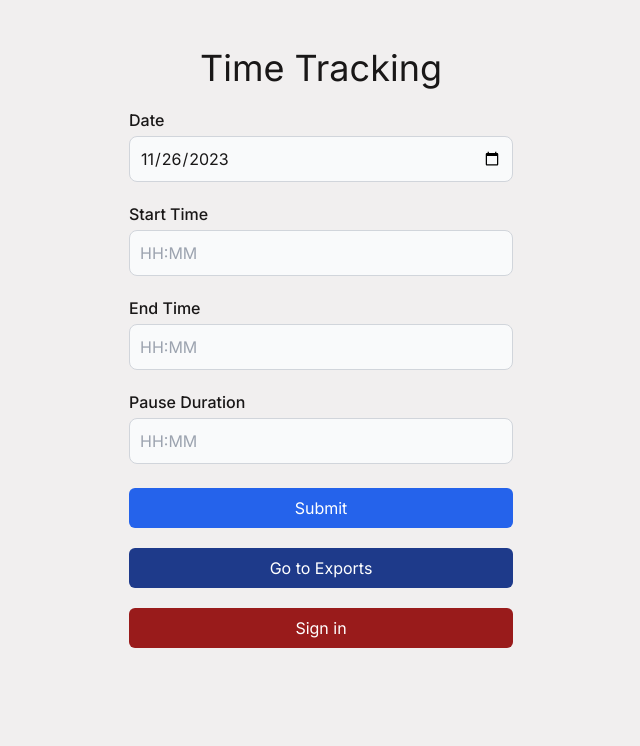
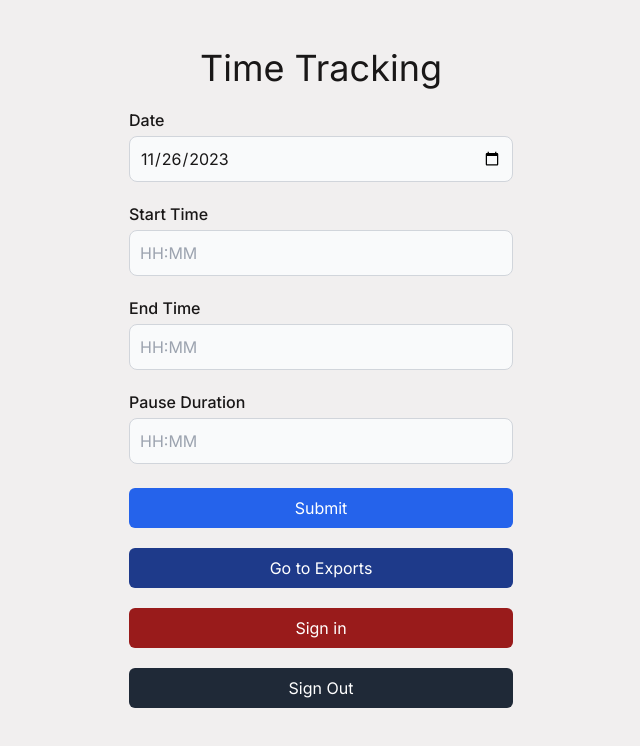
Before and after one commit to mariskoch/TimeTracking, a Next.js app: page / in a window 1280 px wide. Shown: the top 746 px of the page, without its empty margins (319-959 px from the left). Built offline with nearby package versions, Linux system fonts and the light colour scheme.

Commit message:
added signout button

```diff
--- a/app/page.tsx
+++ b/app/page.tsx
@@ -6,7 +6,7 @@ import Link from 'next/link';
 import React, {useState} from 'react';
 import {getDateAsString, transformDataFormat} from "@/utils/DateUtils";
 import {formatTime} from "@/utils/TimeUtils";
-import {signIn} from "next-auth/react";
+import {signIn, signOut} from "next-auth/react";
 
 export default function Home() {
     const [feedback, setFeedback] = useState<FeedbackProps>();
@@ -91,6 +91,9 @@ export default function Home() {
                 <button className={'bg-red-800 text-white rounded-md w-full mt-5 py-2 flex justify-center'}
                         onClick={() => signIn()}>Sign in
                 </button>
+                <button className={'bg-gray-800 text-white rounded-md w-full mt-5 py-2 flex justify-center'}
+                        onClick={() => signOut({callbackUrl: '/'})}>Sign Out
+                </button>
             </div>
         </div>
     )
```
